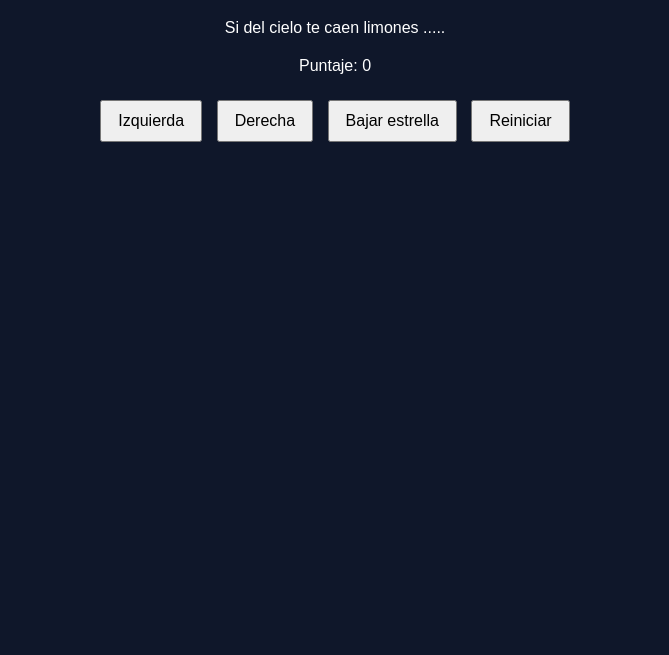
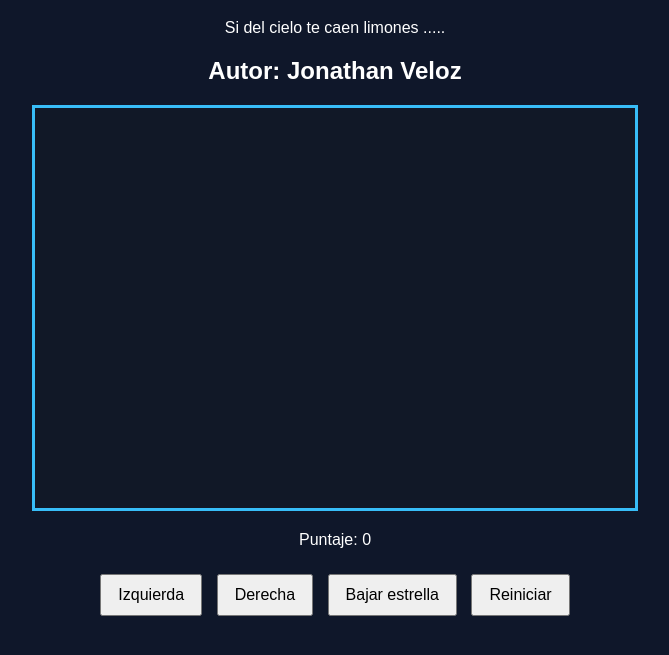
Before and after one commit to paulveloz28/juego_limones, a plain HTML site: page limones.html in a window 1280 px wide. Shown: the part 81-736 px from the top of the page, without its empty margins (305-974 px from the left). Drawn offline with Linux system fonts and the light colour scheme.

Commit message:
agregar canva

```diff
--- a/limones.html
+++ b/limones.html
@@ -3,13 +3,13 @@
 <head>
   <title>Caza Estrellas</title>
   <link rel="stylesheet" href="limones.css"/>
-
 </head>
 <body>
   <div class="contenedor">
     <h1>Atrapar Limones</h1>
     <p>Si del cielo te caen limones ..... </p>
-
+    <h2>Autor: Jonathan Veloz</h2>
+    <canvas id="areaJuego" width="600" height="400"></canvas>
     <div class="panel">
       <p>Puntaje: <span id="txtPuntaje">0</span></p>
     </div>
@@ -20,6 +20,6 @@
       <button>Reiniciar</button>
     </div>
   </div>
-
+  <script src="limones.js"></script>
 </body>
 </html>
--- a/limones.js
+++ b/limones.js
@@ -0,0 +1,2 @@
+let canvas=document.getElementById("areaJuego");
+let ctx=canvas.getContext("2d");
```
